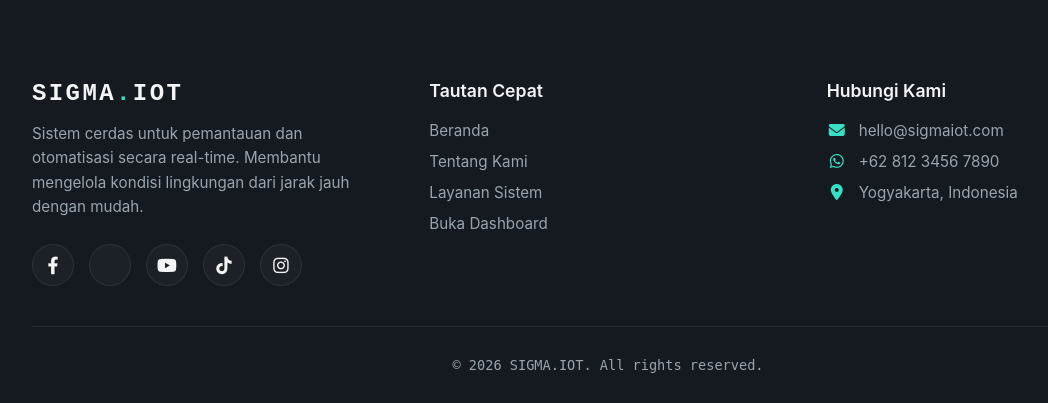
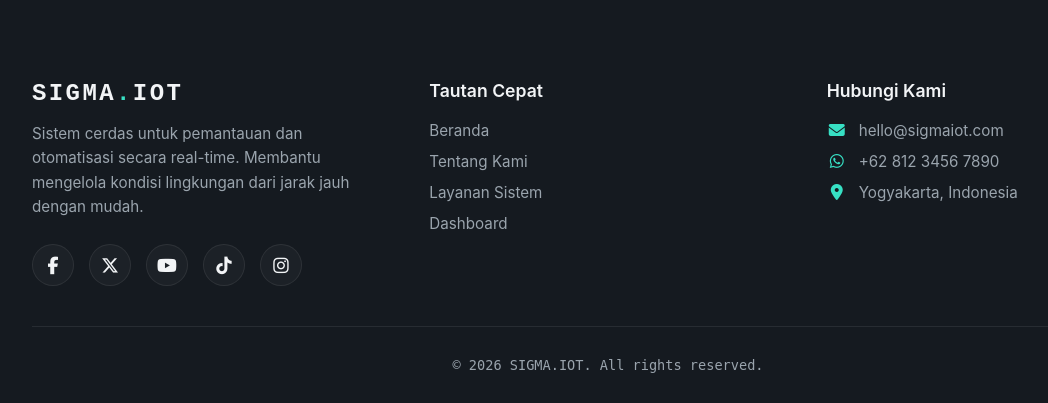
Before and after one commit to YBaskoroAdi-dotcom/poultry-rev-5.0, a Flask app: page / in a window 1280 px wide. Shown: the part 2188-2591 px from the top of the page, without its empty margins (32-1080 px from the left). Run offline with Flask 3, Linux system fonts and the light colour scheme; some libraries are stand-ins or nearby versions.

Commit message:
pembaruan footer dan header

```diff
--- a/backend/templates/index.html
+++ b/backend/templates/index.html
@@ -4,8 +4,8 @@
 <meta charset="UTF-8">
 <meta name="viewport" content="width=device-width, initial-scale=1.0">
 <title>SIGMA — Sistem Monitoring Kandang Otomatis</title>
-<!-- CDN FontAwesome untuk Icon Sosmed & Kontak -->
-<link rel="stylesheet" href="https://cdnjs.cloudflare.com/ajax/libs/font-awesome/6.4.0/css/all.min.css">
+<!-- CDN FontAwesome Diupdate ke versi 6.5.1 biar logo X Twitter muncul -->
+<link rel="stylesheet" href="https://cdnjs.cloudflare.com/ajax/libs/font-awesome/6.5.1/css/all.min.css">
 <style>
   :root{
     --bg-0:#0b0e12;
@@ -295,13 +295,13 @@
     <div class="nav-menu">
       <a href="#beranda" class="active"><span class="icon-box solid"></span> Beranda</a>
       <a href="#tentang"><span class="icon-box"></span> Tentang Kami</a>
-      <a href="#layanan"><span class="icon-box"></span> Layanan ▾</a>
-      <a href="#kontak"><span class="icon-box"></span> Kontak</a>
+      <a href="#layanan"><span class="icon-box"></span> Layanan </a>
+      <!--<a href="#kontak"><span class="icon-box"></span> Kontak</a> -->
     </div>
 
     <div style="display: flex; align-items: center; gap: 16px;">
       <a href="https://wa.me/6281234567890" target="_blank" class="btn-hubungi">Hubungi Kami 💬</a>
-      <a href="/dashboard" style="color: var(--ink-1); text-decoration: none; font-size: 0.85rem;">Dashboard</a>
+      <a href="/dashboard" style="color: var(--ink-1); text-decoration: none; font-size: 0.85rem;"></a> <!-- Link ke dashboard -->
     </div>
   </nav>
 
@@ -385,7 +385,7 @@
           <li><a href="#beranda">Beranda</a></li>
           <li><a href="#tentang">Tentang Kami</a></li>
           <li><a href="#layanan">Layanan Sistem</a></li>
-          <li><a href="/dashboard">Buka Dashboard</a></li>
+          <li><a href="/dashboard">Dashboard</a></li>
         </ul>
       </div>
 
```
